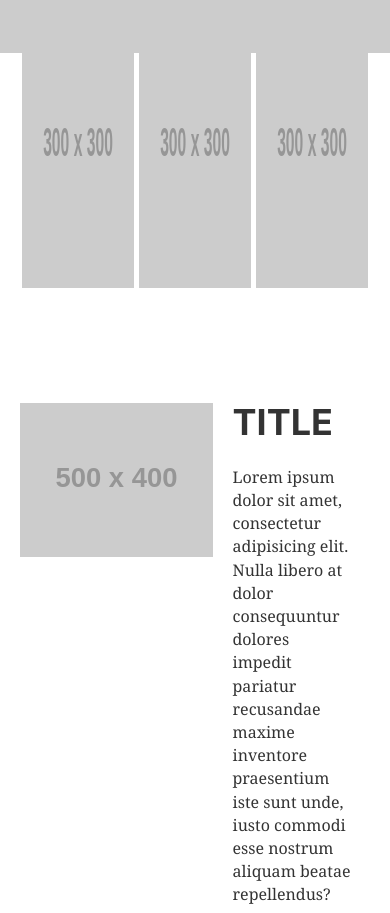
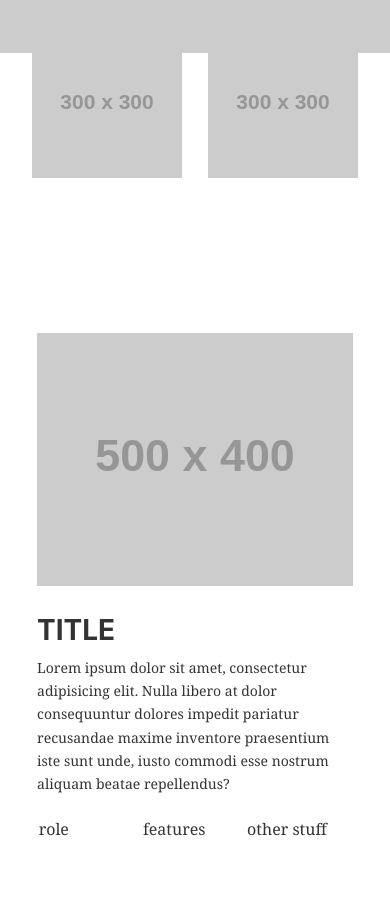
Before and after one commit to allenjwelch/bsb_porfolio, a Gatsby site: page /projects in a window 390 px wide. Shown: the part 447-1360 px from the top of the page. Built offline with nearby package versions, Linux system fonts and the light colour scheme; Gatsby itself is replaced by a stand-in of ours; placeholder pictures from the web are drawn by us.

Commit message:
added responsiveness to projects page

```diff
--- a/src/pages/css/projects.css
+++ b/src/pages/css/projects.css
@@ -7,7 +7,7 @@
 
 .project-tiles {
     width: 90%;
-    height: 600px;
+    height: auto;
     margin: -350px auto 100px;
     display: flex;
     flex-wrap: wrap;
@@ -18,12 +18,13 @@
 
 .project-tiles img {
     width: 32%;
+    height: auto;
     margin-bottom: 15px;
 }
 
 .projects-container {
     width: 90%;
-    margin: 0 auto;
+    margin: 0 auto 100px;
 }
 
 .project {
@@ -52,3 +53,83 @@
     width: 33%;
     text-align:center;
 }
+
+@media (max-width:1000px) {
+    .project-tiles img {
+        height: 250px;
+        /* height: auto; */
+    }
+}
+
+@media (max-width:750px) {
+    .project-image img {
+        /* height: auto; */
+    }
+
+    .project-description h1 {
+        font-size: 28px;
+        margin-bottom: 10px;
+    }
+
+    .project-description p {
+        font-size: 14px;
+    }
+
+    .project-tiles {
+        max-width: 500px;
+    }
+    .project-tiles img {
+        margin: 5px;
+        height: 150px;
+        width: 150px;
+    }
+}
+
+/* @media (max-width:750px) {
+    .project-tiles {
+        width: 500px;
+    }
+    .project-tiles img {
+        margin: 5px;
+        height: 150px;
+        width: 150px;
+    }
+} */
+
+@media (max-width:550px) {
+
+    .project {
+        text-align: center;
+        display: flex;
+        flex-direction: column;
+        margin: -50px auto 0px;
+        padding-top: 100px;
+    }
+    .project-image {
+        width: 90%;
+        order: 1;
+        margin: 0 auto;
+    }
+    .project-description {
+        order: 2;
+        display: block;
+        width: 90%;
+        margin: 0 auto;
+        padding: 0;
+        text-align: left;
+    }
+
+    .project-tags {
+        order: 3;
+        width: 90%;
+        margin: 0 auto;
+    }
+
+    .project:nth-child(odd) .project-tags p {
+        text-align: left;
+    }
+    .project:nth-child(even) .project-tags p {
+        text-align: right;
+    }
+
+}
```
Also changed, not shown: src/pages/css/index.css (+10 -0 lines), 1 other file.
